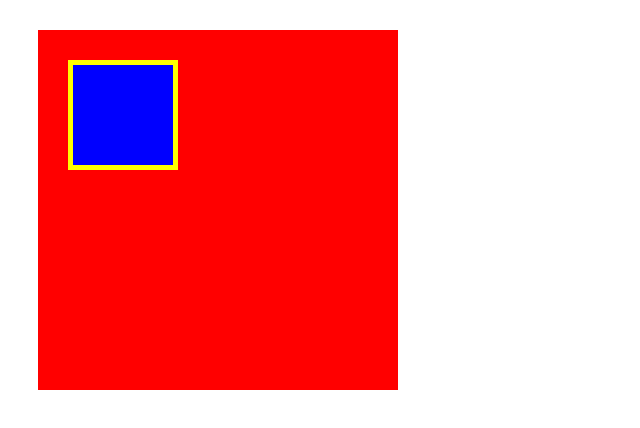
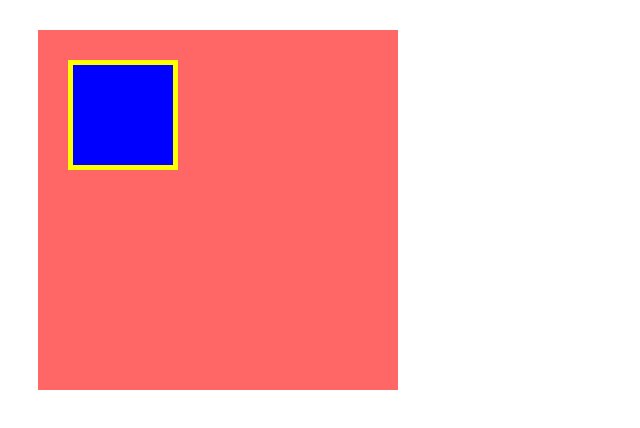
Before and after one commit to atsuatsuMinion/exercises, a plain HTML site: page 1-3/box/box.html in a window 1280 px wide. Shown: the whole page, without its empty margins (0-640 px from the left). Drawn offline with Linux system fonts and the light colour scheme.

Commit message:
[Finish] 1-3

```diff
--- a/1-3/box/box.css
+++ b/1-3/box/box.css
@@ -1,7 +1,7 @@
 .box1 {
   width: 300px;
   height: 300px;
-  background-color: red;
+  background-color: #FF6666;
   margin: 30px;
   padding: 30px;
 }
```
